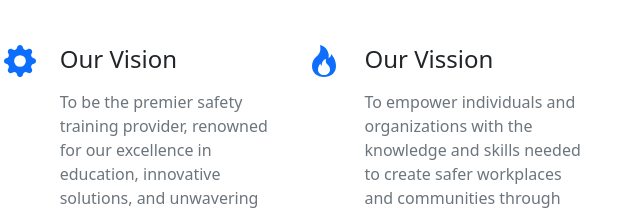
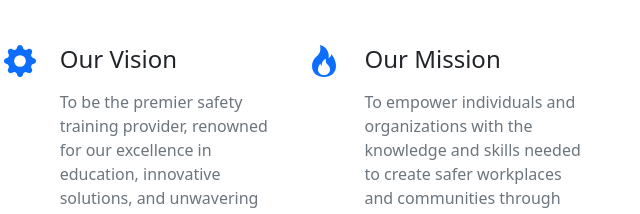
Before and after one commit to idrisaminullah/Safety-Training-Site, a plain HTML site: page about.html in a window 1280 px wide. Shown: the part 403-617 px from the top of the page, 581-1221 px from the left. Drawn offline with nearby package versions, Linux system fonts and the light colour scheme.

Commit message:
Text correction

```diff
--- a/about.html
+++ b/about.html
@@ -97,7 +97,7 @@
                     </svg>
                   </div>
                   <div>
-                    <h2 class="h4 mb-3">Our Vission</h2>
+                    <h2 class="h4 mb-3">Our Mission</h2>
                     <p class="text-secondary mb-0">To empower individuals and organizations with the knowledge and skills needed to create safer workplaces and communities through comprehensive, accessible, and engaging safety training programs</p>
                   </div>
                 </div>
```
